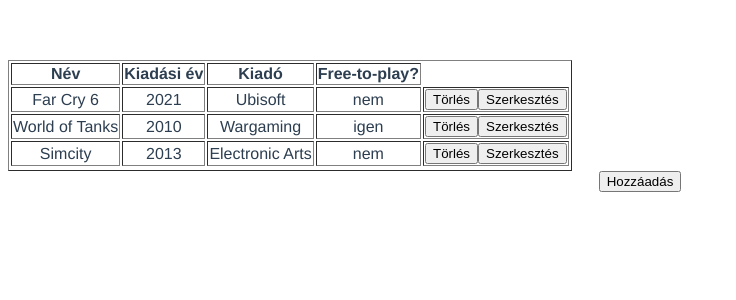
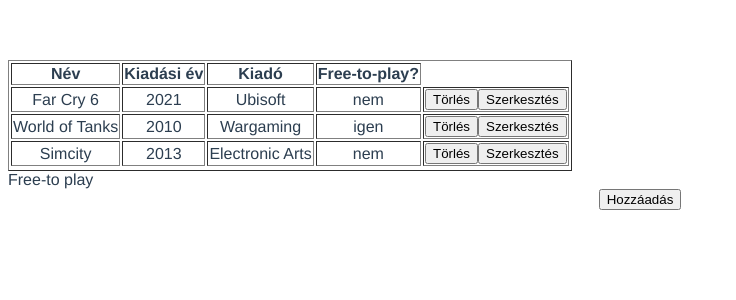
Before and after one commit to TotpalIstvan/jatekok, a Vue app: page / in a window 1280 px wide. Shown: the top 300 px of the page, without its empty margins (0-736 px from the left). Built offline with nearby package versions, Linux system fonts and the light colour scheme.

Commit message:
label balra igazítása

```diff
--- a/src/components/Sor.vue
+++ b/src/components/Sor.vue
@@ -1,4 +1,5 @@
 <template>
+
     <tr>
         <td v-if="!szerkeszt">{{ row.nev }}</td>
         <td v-if="!szerkeszt">{{ row.kiadasi_ev }}</td>
@@ -14,7 +15,9 @@
         <td v-if="szerkeszt"><input type="text" v-model="ujSor.free_to_play"></td>
         <td v-if="szerkeszt"><button>{{ gomb }}</button></td>
 
+
     </tr>
+
 
 </template>
 
--- a/src/components/Tablazat.vue
+++ b/src/components/Tablazat.vue
@@ -22,7 +22,7 @@
     <label></label>
     </tbody>
   </table>
-  <label></label>
+  <label class="frpLbl"> Free-to play </label><br>
       <button @click="Hozzaad">Hozzáadás</button><br>
       </div>
 </template>
@@ -122,3 +122,9 @@
 
 }
 </script>
+
+<style>
+.frpLbl {
+  float: left;
+}
+</style>
```
